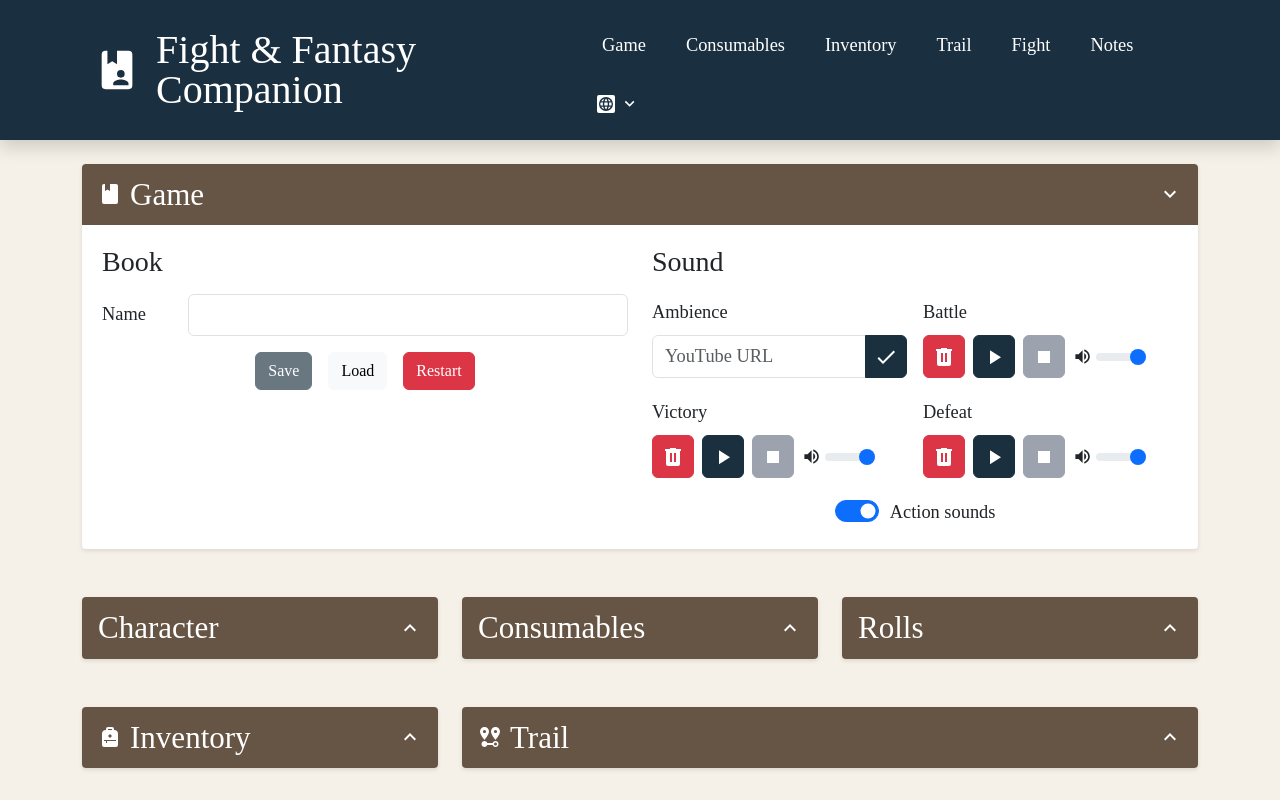
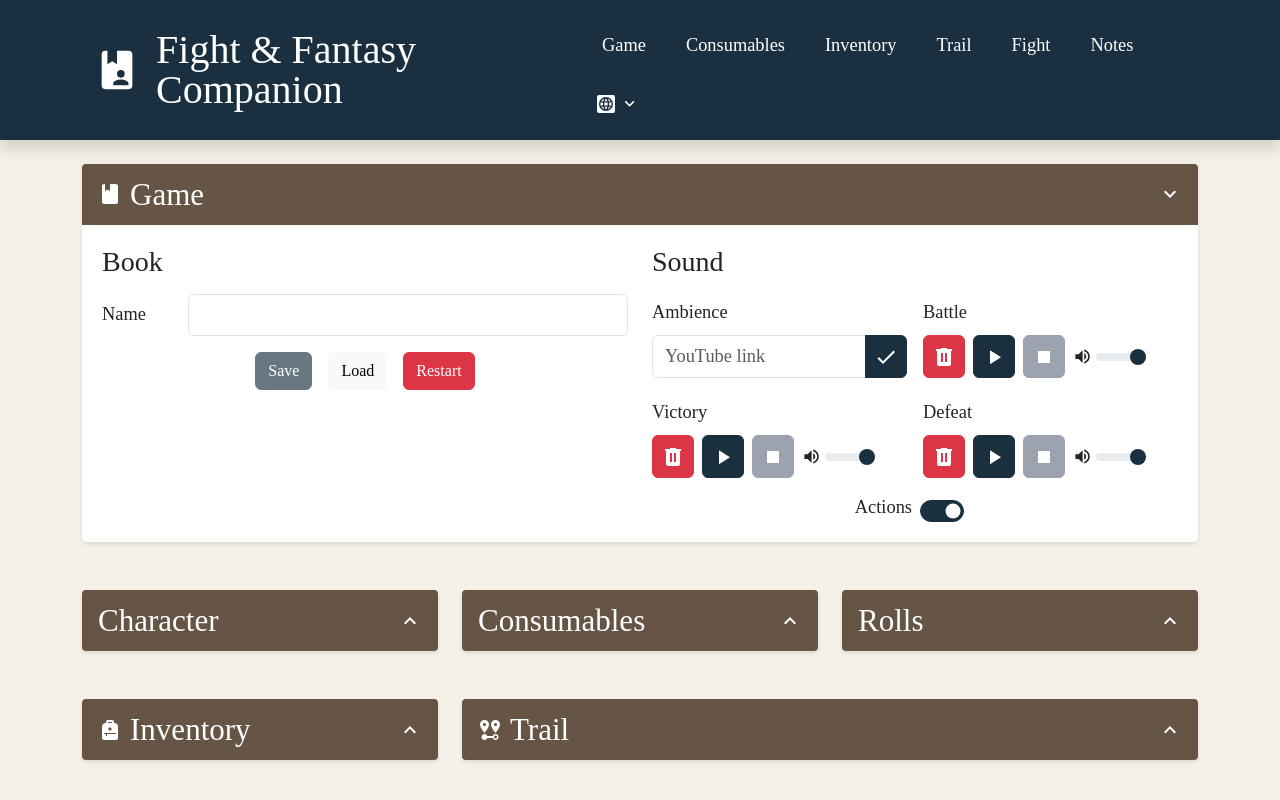
Before and after one commit to dialex/fnf-companion, a React (Vite) app: page / in a window 1280 px wide. Shown: the top 800 px of the page. Built offline with nearby package versions, Linux system fonts and the light colour scheme; a web font is replaced by a local one.

Commit message:
feat: add action sounds toggle with primary color styling

```diff
--- a/src/App.css
+++ b/src/App.css
@@ -296,16 +296,16 @@ textarea.field-input.notes-handwritten {
   }
 }
 
-/* Volume slider styling - use Bootstrap primary color */
+/* Volume slider styling - use primary color 1 */
 .form-range::-webkit-slider-thumb {
-  background-color: #0d6efd !important;
+  background-color: var(--primary-color-1) !important;
   border: none;
   width: 12px;
   height: 12px;
 }
 
 .form-range::-moz-range-thumb {
-  background-color: #0d6efd !important;
+  background-color: var(--primary-color-1) !important;
   border: none;
   width: 12px;
   height: 12px;
@@ -316,13 +316,39 @@ textarea.field-input.notes-handwritten {
   font-size: 0.875rem;
 }
 
-/* Action sounds toggle - use primary color */
-.action-sounds-toggle:checked {
-  background-color: #0d6efd !important;
-  border-color: #0d6efd !important;
+/* Action sounds toggle - use primary color 1, override all Bootstrap primary colors */
+.form-check.form-switch .action-sounds-toggle {
+  border-color: var(--primary-color-1) !important;
 }
 
-.action-sounds-toggle:focus {
-  border-color: #0d6efd !important;
-  box-shadow: 0 0 0 0.25rem rgba(13, 110, 253, 0.25) !important;
+.form-check.form-switch .action-sounds-toggle:not(:checked) {
+  background-color: transparent !important;
+  border-color: var(--primary-color-1) !important;
 }
+
+.form-check.form-switch .action-sounds-toggle:not(:checked)::before {
+  background-color: var(--primary-color-1) !important;
+}
+
+.form-check.form-switch .action-sounds-toggle:checked {
+  background-color: var(--primary-color-1) !important;
+  border-color: var(--primary-color-1) !important;
+}
+
+.form-check.form-switch .action-sounds-toggle:checked::before {
+  background-color: white !important;
+}
+
+.form-check.form-switch .action-sounds-toggle:focus {
+  border-color: var(--primary-color-1) !important;
+  box-shadow: none !important;
+  outline: none !important;
+}
+
+.form-check.form-switch .action-sounds-toggle:focus:checked {
+  background-color: var(--primary-color-1) !important;
+}
+
+.form-check.form-switch .action-sounds-toggle:focus:not(:checked) {
+  background-color: transparent !important;
+}
--- a/src/App.jsx
+++ b/src/App.jsx
@@ -754,7 +754,7 @@ function App() {
 
     if (actionSoundsEnabled) {
       const audio = new Audio(
-        `${import.meta.env.BASE_URL}audio/minecraft-eat.mp3`
+        `${import.meta.env.BASE_URL}audio/minecraft-drink.mp3`
       );
       audio.play().catch((error) => {
         console.warn('Could not play audio:', error);
@@ -830,9 +830,9 @@ function App() {
     setActionSoundsEnabled(true);
     setSoundUrls({
       ambience: '',
-      battle: '',
-      victory: '',
-      defeat: '',
+      battle: 'https://www.youtube.com/watch?v=s5NxP6tjm5o',
+      victory: 'https://www.youtube.com/watch?v=rgUksX6eM0Y',
+      defeat: 'https://www.youtube.com/watch?v=-ZGlaAxB7nI',
     });
     setSoundInputs({
       ambience: '',
@@ -1782,8 +1782,14 @@ function App() {
                           )
                         )}
                       </div>
-                      <div className="d-flex justify-content-center mt-3">
-                        <div className="form-check form-switch">
+                      <div className="d-flex justify-content-center align-items-center mt-3">
+                        <label
+                          className="content me-2 mb-0"
+                          htmlFor="actionSoundsToggle"
+                        >
+                          {t('game.actionSounds')}
+                        </label>
+                        <div className="form-check form-switch mb-0">
                           <input
                             className="form-check-input action-sounds-toggle"
                             type="checkbox"
@@ -1794,12 +1800,6 @@ function App() {
                               setActionSoundsEnabled(e.target.checked)
                             }
                           />
-                          <label
-                            className="form-check-label content"
-                            htmlFor="actionSoundsToggle"
-                          >
-                            {t('game.actionSounds')}
-                          </label>
                         </div>
                       </div>
                     </div>
--- a/src/translations/en.json
+++ b/src/translations/en.json
@@ -73,9 +73,9 @@
     "battle": "Battle",
     "victory": "Victory",
     "defeat": "Defeat",
-    "actionSounds": "Action sounds",
+    "actionSounds": "Actions",
     "invalidUrl": "Please provide a valid YouTube link.",
-    "youtubeUrl": "YouTube URL"
+    "youtubeUrl": "YouTube link"
   },
   "inventory": {
     "label": "You carry in your backpack..."
--- a/src/translations/pt.json
+++ b/src/translations/pt.json
@@ -73,9 +73,9 @@
     "battle": "Batalha",
     "victory": "Vitória",
     "defeat": "Derrota",
-    "actionSounds": "Sons de ação",
+    "actionSounds": "Ações",
     "invalidUrl": "Por favor introduz um link do YouTube.",
-    "youtubeUrl": "URL do YouTube"
+    "youtubeUrl": "Link do YouTube"
   },
   "inventory": {
     "label": "Carregas na tua mochila..."
```
